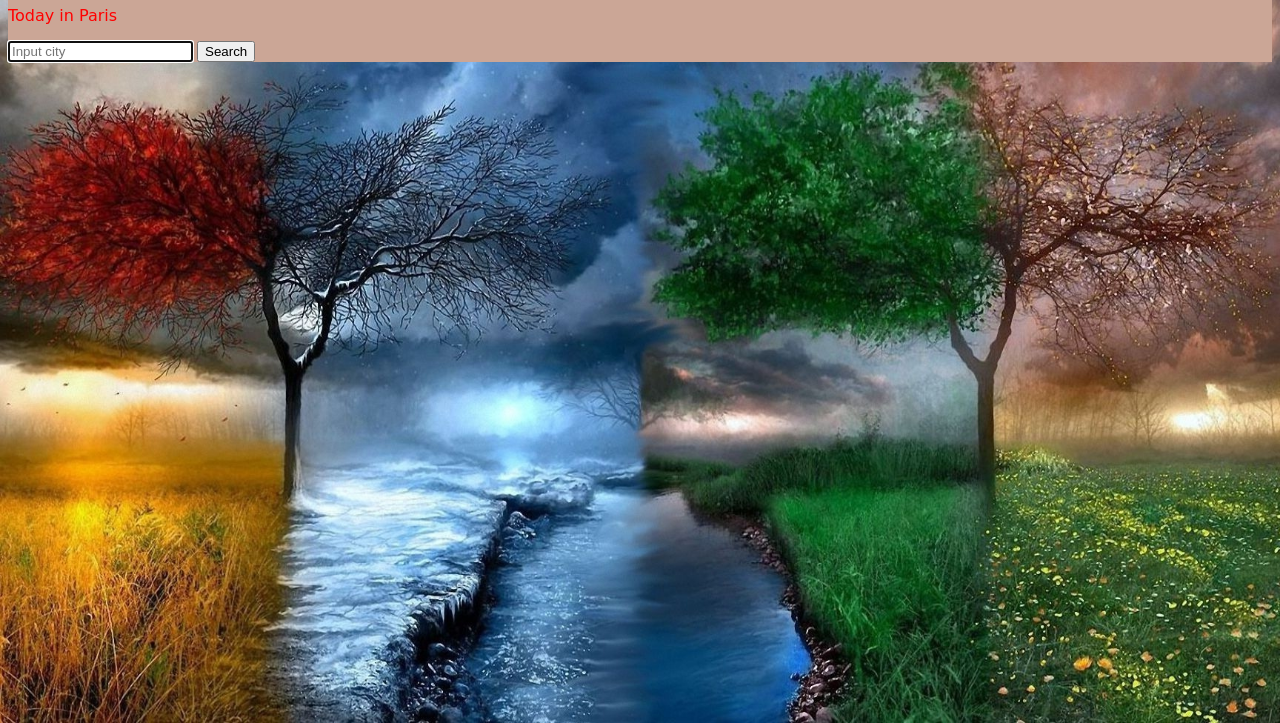
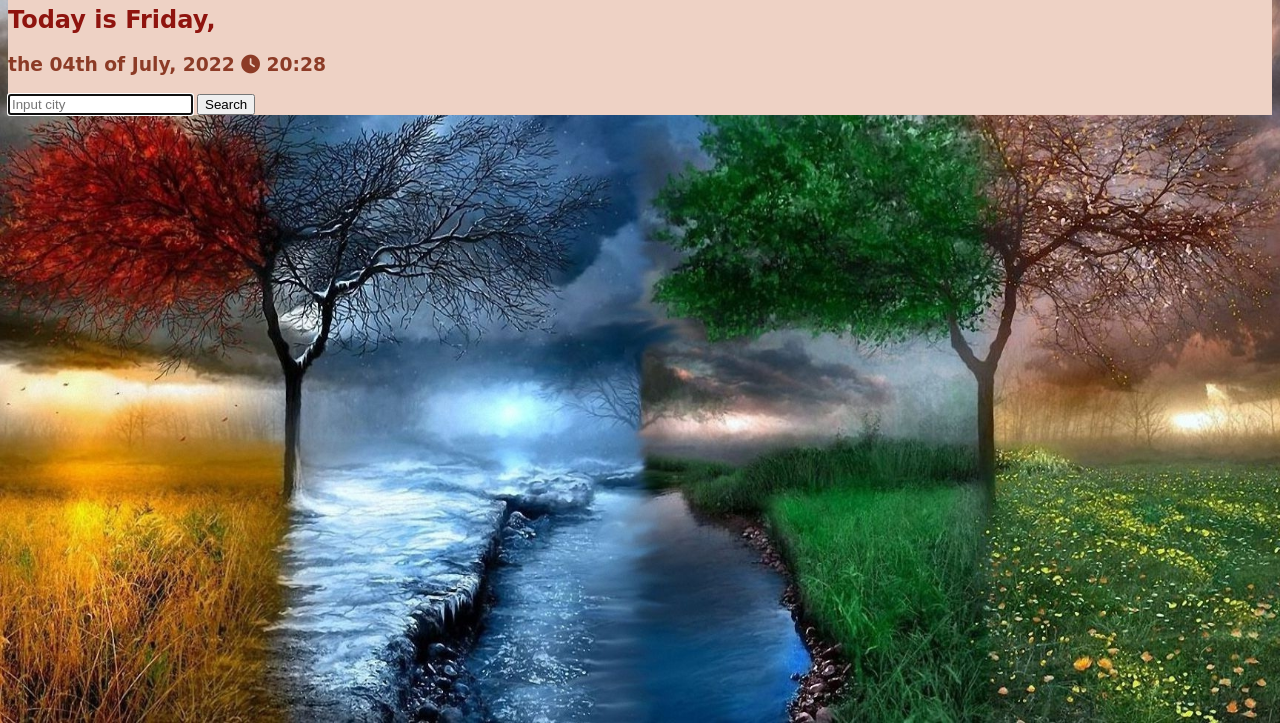
Before and after one commit to eva-kucherova/SC_weather_react, a plain HTML site: page index.html in a window 1280 px wide. Shown: the part 77-800 px from the top of the page. Drawn offline with Linux system fonts and the light colour scheme; a web font is replaced by a local one.

Commit message:
h3 added

```diff
--- a/index.html
+++ b/index.html
@@ -12,11 +12,17 @@
       href="https://fonts.googleapis.com/css2?family=Arima:wght@300;500;700&family=Courgette&family=DM+Sans:ital,wght@0,500;0,700;1,400;1,500&display=swap"
       rel="stylesheet"
     />
+    <script
+      src="https://kit.fontawesome.com/5b1dd4d723.js"
+      crossorigin="anonymous"
+    ></script>
   </head>
   <body>
     <div class="container">
       <h1>Life is beautiful at any season!</h1>
-      <p>Today in Paris</p>
+      <h2>Today is Friday,</h2>
+      <h3>the 04th of July, 2022 <i class="fa-solid fa-clock"></i> 20:28</h3>
+
       <input
         type="text"
         placeholder="Input city"
--- a/styles/styles.css
+++ b/styles/styles.css
@@ -15,12 +15,17 @@ h1 {
   text-align: center;
   color: whitesmoke;
 }
-p {
+h2,
+h3 {
   font-family: 'Arima', cursive;
-
-  color: red;
+}
+h2 {
+  color: #8f140e;
+}
+h3 {
+  color: #8c3b26;
 }
 .container {
   max-width: 1440px;
-  background-color: #cba696;
+  background-color: #eed2c5;
 }
```
